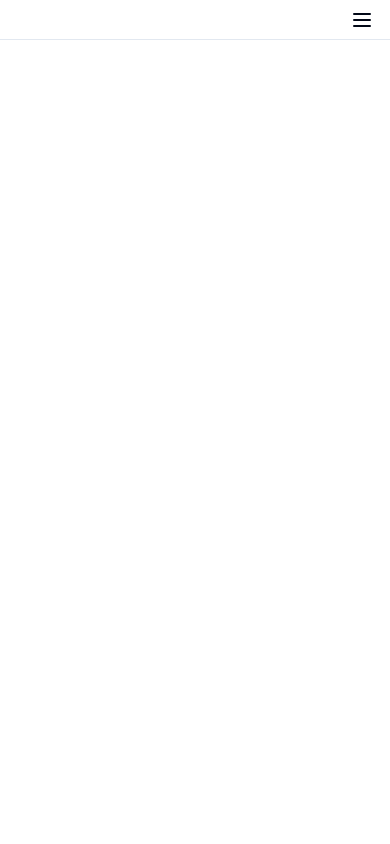
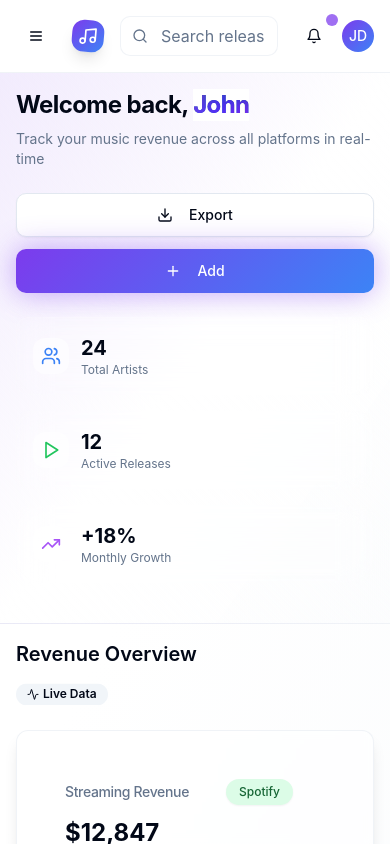
Before and after one commit to reachprojectssite/harmony-hub, a React (Vite) app in the folder frontend/: page / in a window 390 px wide. Built offline with nearby package versions, Linux system fonts and the light colour scheme.

Commit message:
Fixed responsive design and layout issues with proper mobile navigation, improved spacing, and enhanced Arcane Mode compliance

```diff
--- a/frontend/src/App.tsx
+++ b/frontend/src/App.tsx
@@ -9,6 +9,7 @@ import NotFound from "@/pages/NotFound";
 const queryClient = new QueryClient();
 
 const App = () => (
+  <div className="m-0 p-0 min-h-screen w-full bg-background">
     <QueryClientProvider client={queryClient}>
       <TooltipProvider>
         <Toaster />
@@ -16,12 +17,12 @@ const App = () => (
         <BrowserRouter>
           <Routes>
             <Route path="/" element={<Index />} />
-          {/* ADD ALL CUSTOM ROUTES ABOVE THE CATCH-ALL "*" ROUTE */}
             <Route path="*" element={<NotFound />} />
           </Routes>
         </BrowserRouter>
       </TooltipProvider>
     </QueryClientProvider>
+  </div>
 );
 
 export default App;
--- a/frontend/src/components/DashboardLayout.tsx
+++ b/frontend/src/components/DashboardLayout.tsx
@@ -9,11 +9,14 @@ import {
   FileText,
   BarChart3,
   Bell,
-  Search
+  Search,
+  Menu,
+  X
 } from 'lucide-react';
 import { Sidebar, SidebarBody, SidebarLink } from '@/components/ui/sidebar';
 import { Button } from '@/components/ui/button';
 import { Input } from '@/components/ui/input';
+import { Sheet, SheetContent, SheetTrigger } from '@/components/ui/sheet';
 
 interface DashboardLayoutProps {
   children: React.ReactNode;
@@ -21,6 +24,7 @@ interface DashboardLayoutProps {
 
 export default function DashboardLayout({ children }: DashboardLayoutProps) {
   const [open, setOpen] = useState(false);
+  const [mobileMenuOpen, setMobileMenuOpen] = useState(false);
 
   const links = [
     {
@@ -62,6 +66,8 @@ export default function DashboardLayout({ children }: DashboardLayoutProps) {
 
   return (
     <div className="flex h-screen w-full bg-background overflow-hidden m-0 p-0">
+      {/* Desktop Sidebar */}
+      <div className="hidden lg:flex">
         <Sidebar open={open} setOpen={setOpen}>
           <SidebarBody className="justify-between gap-10">
             <div className="flex flex-col flex-1 overflow-y-auto overflow-x-hidden">
@@ -74,35 +80,79 @@ export default function DashboardLayout({ children }: DashboardLayoutProps) {
             </div>
           </SidebarBody>
         </Sidebar>
+      </div>
 
-      <div className="flex-1 flex flex-col overflow-hidden">
+      <div className="flex-1 flex flex-col overflow-hidden min-w-0">
         {/* Top Navigation Bar */}
         <motion.header
           initial={{ y: -20, opacity: 0 }}
           animate={{ y: 0, opacity: 1 }}
-          className="border-b border-border/50 bg-card/30 backdrop-blur-sm p-4 flex items-center justify-between"
+          className="border-b border-border/50 bg-card/30 backdrop-blur-sm p-4 flex items-center justify-between flex-shrink-0"
         >
-          <div className="flex items-center gap-4 flex-1 max-w-md">
-            <div className="relative">
+          {/* Mobile Menu Button */}
+          <div className="flex items-center gap-4 lg:hidden">
+            <Sheet open={mobileMenuOpen} onOpenChange={setMobileMenuOpen}>
+              <SheetTrigger asChild>
+                <Button variant="ghost" size="sm">
+                  <Menu className="h-5 w-5" />
+                </Button>
+              </SheetTrigger>
+              <SheetContent side="left" className="w-[280px] p-0">
+                <div className="flex flex-col h-full">
+                  <div className="p-6 border-b">
+                    <Logo />
+                  </div>
+                  <div className="flex-1 overflow-y-auto p-4">
+                    <div className="flex flex-col gap-2">
+                      {links.map((link, idx) => (
+                        <motion.a
+                          key={idx}
+                          href={link.href}
+                          className="flex items-center gap-3 p-3 rounded-lg hover:bg-accent transition-colors"
+                          onClick={() => setMobileMenuOpen(false)}
+                          whileHover={{ x: 5 }}
+                          whileTap={{ scale: 0.98 }}
+                        >
+                          {link.icon}
+                          <span className="font-medium">{link.label}</span>
+                        </motion.a>
+                      ))}
+                    </div>
+                  </div>
+                </div>
+              </SheetContent>
+            </Sheet>
+            <Logo />
+          </div>
+
+          {/* Search Bar */}
+          <div className="flex items-center gap-4 flex-1 max-w-md mx-4">
+            <div className="relative w-full">
               <Search className="absolute left-3 top-1/2 transform -translate-y-1/2 h-4 w-4 text-muted-foreground" />
               <Input
                 placeholder="Search releases, contracts..."
-                className="pl-10 bg-background/50 border-border/50"
+                className="pl-10 bg-background/50 border-border/50 w-full"
               />
             </div>
           </div>
 
-          <div className="flex items-center gap-2">
+          {/* User Actions */}
+          <div className="flex items-center gap-2 flex-shrink-0">
             <Button variant="ghost" size="sm" className="relative">
               <Bell className="h-4 w-4" />
               <span className="absolute -top-1 -right-1 h-3 w-3 bg-primary rounded-full animate-pulse" />
             </Button>
-            <div className="h-8 w-8 rounded-full harmony-gradient flex items-center justify-center">
+            <motion.div
+              className="h-8 w-8 rounded-full harmony-gradient flex items-center justify-center cursor-pointer"
+              whileHover={{ scale: 1.1 }}
+              whileTap={{ scale: 0.9 }}
+            >
               <span className="text-white text-sm font-medium">JD</span>
-            </div>
+            </motion.div>
           </div>
         </motion.header>
 
+        {/* Main Content */}
         <main className="flex-1 overflow-auto bg-gradient-to-br from-background via-background to-muted/20">
           {children}
         </main>
@@ -129,7 +179,7 @@ const Logo = () => {
       <motion.span
         initial={{ opacity: 0 }}
         animate={{ opacity: 1 }}
-        className="font-bold text-foreground whitespace-pre text-xl gradient-text"
+        className="font-bold text-foreground whitespace-pre text-xl gradient-text hidden sm:block"
       >
         Harmony Hub
       </motion.span>
--- a/frontend/src/components/RevenueCard.tsx
+++ b/frontend/src/components/RevenueCard.tsx
@@ -38,17 +38,17 @@ export default function RevenueCard({
         y: -5,
         transition: { type: "spring", stiffness: 400, damping: 25 }
       }}
-      className="group"
+      className="group w-full"
     >
-      <Card className="revenue-card relative overflow-hidden">
+      <Card className="revenue-card relative overflow-hidden h-full">
         {/* Animated background gradient */}
         <div className="absolute inset-0 bg-gradient-to-br from-primary/5 via-transparent to-secondary/5 opacity-0 group-hover:opacity-100 transition-opacity duration-500" />
 
         <CardHeader className="flex flex-row items-center justify-between space-y-0 pb-3 relative z-10">
-          <CardTitle className="text-sm font-medium text-muted-foreground">{title}</CardTitle>
-          <div className="flex items-center gap-2">
+          <CardTitle className="text-sm font-medium text-muted-foreground truncate pr-2">{title}</CardTitle>
+          <div className="flex items-center gap-2 flex-shrink-0">
             <Badge
-              className={`platform-badge ${platformColor} shadow-sm`}
+              className={`platform-badge ${platformColor} shadow-sm text-xs`}
               variant="secondary"
             >
               {platform}
@@ -61,7 +61,7 @@ export default function RevenueCard({
 
         <CardContent className="relative z-10">
           <motion.div
-            className="text-3xl font-bold mb-2"
+            className="text-2xl sm:text-3xl font-bold mb-2 truncate"
             initial={{ scale: 0.8 }}
             animate={{ scale: 1 }}
             transition={{ delay: index * 0.1 + 0.2 }}
@@ -86,6 +86,7 @@ export default function RevenueCard({
                 ease: "easeInOut",
                 delay: index * 0.2
               }}
+              className="flex-shrink-0"
             >
               {isPositive ? (
                 <TrendingUp className="h-4 w-4 text-green-500 mr-2" />
@@ -94,10 +95,12 @@ export default function RevenueCard({
               )}
             </motion.div>
 
-            <span className={`font-semibold ${isPositive ? 'text-green-500' : 'text-red-500'}`}>
-              {isPositive ? '+' : ''}{change}%
-            </span>
-            <span className="ml-2 text-muted-foreground">vs last month</span>
+            <div className="min-w-0 flex-1">
+              <span className={`font-semibold ${isPositive ? 'text-green-500' : 'text-red-500'}`}>
+                {isPositive ? '+' : ''}{change}%
+              </span>
+              <span className="ml-2 text-muted-foreground text-xs sm:text-sm">vs last month</span>
+            </div>
           </motion.div>
 
           {/* Progress bar */}
@@ -110,7 +113,7 @@ export default function RevenueCard({
             <motion.div
               className={`h-full ${isPositive ? 'bg-green-500' : 'bg-red-500'} rounded-full`}
               initial={{ width: 0 }}
-              animate={{ width: `${Math.abs(change) * 2}%` }}
+              animate={{ width: `${Math.min(Math.abs(change) * 2, 100)}%` }}
               transition={{ delay: index * 0.1 + 0.6, duration: 1 }}
             />
           </motion.div>
--- a/frontend/src/pages/Index.tsx
+++ b/frontend/src/pages/Index.tsx
@@ -5,7 +5,7 @@ import { GradientText } from '@/components/ui/gradient-text';
 import { Card, CardContent, CardHeader, CardTitle } from '@/components/ui/card';
 import { Button } from '@/components/ui/button';
 import { Badge } from '@/components/ui/badge';
-import { Plus, Download, Play, Pause, Activity, Users, TrendingUp } from 'lucide-react';
+import { Plus, Download, Play, Activity, Users, TrendingUp } from 'lucide-react';
 
 export default function Index() {
   const revenueData = [
@@ -47,36 +47,38 @@ export default function Index() {
 
   return (
     <DashboardLayout>
-      <div className="p-0 m-0 w-full min-h-full">
+      <div className="w-full min-h-full m-0 p-0">
         {/* Hero Section */}
         <motion.section
           initial={{ opacity: 0 }}
           animate={{ opacity: 1 }}
-          className="relative overflow-hidden bg-gradient-to-br from-primary/10 via-background to-secondary/10 p-8 border-b border-border/50"
+          className="relative overflow-hidden bg-gradient-to-br from-primary/10 via-background to-secondary/10 p-4 sm:p-6 lg:p-8 border-b border-border/50"
         >
-          <div className="max-w-screen-xl mx-auto">
+          <div className="max-w-screen-xl mx-auto w-full">
             <motion.div
               initial={{ opacity: 0, y: -20 }}
               animate={{ opacity: 1, y: 0 }}
-              className="flex items-center justify-between mb-8"
+              className="flex flex-col lg:flex-row lg:items-center lg:justify-between gap-6 mb-6 lg:mb-8"
             >
-              <div>
-                <h1 className="text-4xl font-bold tracking-tight mb-2">
+              <div className="flex-1 min-w-0">
+                <h1 className="text-2xl sm:text-3xl lg:text-4xl font-bold tracking-tight mb-2">
                   Welcome back, <GradientText>John</GradientText>
                 </h1>
-                <p className="text-muted-foreground text-lg">
+                <p className="text-muted-foreground text-sm sm:text-base lg:text-lg">
                   Track your music revenue across all platforms in real-time
                 </p>
               </div>
 
-              <div className="flex gap-3">
+              <div className="flex flex-col sm:flex-row gap-3 flex-shrink-0">
                 <Button variant="outline" size="lg" className="shadow-sm hover:shadow-md transition-shadow">
                   <Download className="h-4 w-4 mr-2" />
-                  Export Report
+                  <span className="hidden sm:inline">Export Report</span>
+                  <span className="sm:hidden">Export</span>
                 </Button>
                 <Button size="lg" className="harmony-gradient text-white shadow-lg hover:shadow-xl transition-all animate-pulse-glow">
                   <Plus className="h-4 w-4 mr-2" />
-                  Add Release
+                  <span className="hidden sm:inline">Add Release</span>
+                  <span className="sm:hidden">Add</span>
                 </Button>
               </div>
             </motion.div>
@@ -86,7 +88,7 @@ export default function Index() {
               initial={{ opacity: 0, y: 20 }}
               animate={{ opacity: 1, y: 0 }}
               transition={{ delay: 0.2 }}
-              className="grid grid-cols-1 md:grid-cols-3 gap-4 mb-8"
+              className="grid grid-cols-1 sm:grid-cols-3 gap-4 mb-6 lg:mb-8"
             >
               {quickStats.map((stat, index) => (
                 <motion.div
@@ -99,9 +101,9 @@ export default function Index() {
                   <div className={`p-2 rounded-lg bg-background/50 ${stat.color}`}>
                     <stat.icon className="h-5 w-5" />
                   </div>
-                  <div>
-                    <p className="text-2xl font-bold">{stat.value}</p>
-                    <p className="text-sm text-muted-foreground">{stat.label}</p>
+                  <div className="min-w-0 flex-1">
+                    <p className="text-xl sm:text-2xl font-bold truncate">{stat.value}</p>
+                    <p className="text-xs sm:text-sm text-muted-foreground truncate">{stat.label}</p>
                   </div>
                 </motion.div>
               ))}
@@ -110,22 +112,22 @@ export default function Index() {
         </motion.section>
 
         {/* Main Content */}
-        <div className="p-8 space-y-8 max-w-screen-xl mx-auto w-full">
+        <div className="p-4 sm:p-6 lg:p-8 space-y-6 lg:space-y-8 max-w-screen-xl mx-auto w-full">
           {/* Revenue Cards */}
           <motion.section
             initial={{ opacity: 0 }}
             animate={{ opacity: 1 }}
             transition={{ delay: 0.4 }}
           >
-            <div className="flex items-center justify-between mb-6">
-              <h2 className="text-2xl font-semibold">Revenue Overview</h2>
-              <Badge variant="secondary" className="animate-float">
+            <div className="flex flex-col sm:flex-row sm:items-center sm:justify-between gap-4 mb-6">
+              <h2 className="text-xl sm:text-2xl font-semibold">Revenue Overview</h2>
+              <Badge variant="secondary" className="animate-float self-start sm:self-auto">
                 <Activity className="h-3 w-3 mr-1" />
                 Live Data
               </Badge>
             </div>
 
-            <div className="grid gap-6 md:grid-cols-2 lg:grid-cols-4">
+            <div className="grid gap-4 sm:gap-6 grid-cols-1 sm:grid-cols-2 xl:grid-cols-4">
               {revenueData.map((data, index) => (
                 <RevenueCard key={data.title} {...data} index={index} />
               ))}
@@ -137,7 +139,7 @@ export default function Index() {
             initial={{ opacity: 0 }}
             animate={{ opacity: 1 }}
             transition={{ delay: 0.6 }}
-            className="grid gap-8 lg:grid-cols-2"
+            className="grid gap-6 lg:gap-8 grid-cols-1 lg:grid-cols-2"
           >
             <motion.div
               initial={{ opacity: 0, x: -20 }}
@@ -145,22 +147,22 @@ export default function Index() {
               transition={{ delay: 0.7 }}
               whileHover={{ scale: 1.01 }}
             >
-              <Card className="glass-effect border-border/50 shadow-xl">
+              <Card className="glass-effect border-border/50 shadow-xl h-full">
                 <CardHeader>
-                  <CardTitle className="flex items-center gap-2">
+                  <CardTitle className="flex items-center gap-2 text-lg">
                     <TrendingUp className="h-5 w-5 text-primary" />
                     Revenue Trends
                   </CardTitle>
                 </CardHeader>
                 <CardContent>
-                  <div className="h-[300px] flex items-center justify-center text-muted-foreground bg-gradient-to-br from-primary/5 to-secondary/5 rounded-lg">
+                  <div className="h-[250px] sm:h-[300px] flex items-center justify-center text-muted-foreground bg-gradient-to-br from-primary/5 to-secondary/5 rounded-lg">
                     <motion.div
                       animate={{ scale: [1, 1.05, 1] }}
                       transition={{ duration: 2, repeat: Infinity }}
                       className="text-center"
                     >
-                      <Activity className="h-12 w-12 mx-auto mb-4 text-primary" />
-                      <p>Interactive chart visualization coming soon</p>
+                      <Activity className="h-8 sm:h-12 w-8 sm:w-12 mx-auto mb-4 text-primary" />
+                      <p className="text-sm sm:text-base">Interactive chart visualization coming soon</p>
                     </motion.div>
                   </div>
                 </CardContent>
@@ -173,24 +175,24 @@ export default function Index() {
               transition={{ delay: 0.8 }}
               whileHover={{ scale: 1.01 }}
             >
-              <Card className="glass-effect border-border/50 shadow-xl">
+              <Card className="glass-effect border-border/50 shadow-xl h-full">
                 <CardHeader>
-                  <CardTitle className="flex items-center gap-2">
+                  <CardTitle className="flex items-center gap-2 text-lg">
                     <Play className="h-5 w-5 text-primary" />
                     Platform Distribution
                   </CardTitle>
                 </CardHeader>
                 <CardContent>
-                  <div className="h-[300px] flex items-center justify-center text-muted-foreground bg-gradient-to-br from-secondary/5 to-primary/5 rounded-lg">
+                  <div className="h-[250px] sm:h-[300px] flex items-center justify-center text-muted-foreground bg-gradient-to-br from-secondary/5 to-primary/5 rounded-lg">
                     <motion.div
                       animate={{ rotate: [0, 360] }}
                       transition={{ duration: 20, repeat: Infinity, ease: "linear" }}
                       className="text-center"
                     >
-                      <div className="h-12 w-12 mx-auto mb-4 rounded-full harmony-gradient flex items-center justify-center">
-                        <Play className="h-6 w-6 text-white" />
+                      <div className="h-8 sm:h-12 w-8 sm:w-12 mx-auto mb-4 rounded-full harmony-gradient flex items-center justify-center">
+                        <Play className="h-4 sm:h-6 w-4 sm:w-6 text-white" />
                       </div>
-                      <p>Platform breakdown chart coming soon</p>
+                      <p className="text-sm sm:text-base">Platform breakdown chart coming soon</p>
                     </motion.div>
                   </div>
                 </CardContent>
@@ -206,7 +208,7 @@ export default function Index() {
           >
             <Card className="glass-effect border-border/50 shadow-xl">
               <CardHeader>
-                <CardTitle className="flex items-center gap-2">
+                <CardTitle className="flex items-center gap-2 text-lg">
                   <Activity className="h-5 w-5 text-primary" />
                   Recent Activity
                 </CardTitle>
@@ -224,20 +226,20 @@ export default function Index() {
                       animate={{ opacity: 1, x: 0 }}
                       transition={{ delay: 1 + index * 0.1 }}
                       whileHover={{ scale: 1.02, x: 5 }}
-                      className="flex items-center justify-between p-4 rounded-xl bg-gradient-to-r from-card/50 to-muted/20 border border-border/50 hover:border-primary/20 transition-all duration-300 cursor-pointer group"
+                      className="flex flex-col sm:flex-row sm:items-center sm:justify-between gap-3 p-4 rounded-xl bg-gradient-to-r from-card/50 to-muted/20 border border-border/50 hover:border-primary/20 transition-all duration-300 cursor-pointer group"
                     >
-                      <div className="flex items-center gap-4">
-                        <div className={`h-3 w-3 rounded-full ${
+                      <div className="flex items-center gap-4 min-w-0 flex-1">
+                        <div className={`h-3 w-3 rounded-full flex-shrink-0 ${
                           activity.type === 'success' ? 'bg-green-500' :
                           activity.type === 'milestone' ? 'bg-purple-500' : 'bg-blue-500'
                         } animate-pulse`} />
-                        <div>
-                          <p className="font-medium group-hover:text-primary transition-colors">{activity.action}</p>
-                          <p className="text-sm text-muted-foreground">{activity.platform} • {activity.time}</p>
+                        <div className="min-w-0 flex-1">
+                          <p className="font-medium group-hover:text-primary transition-colors text-sm sm:text-base truncate">{activity.action}</p>
+                          <p className="text-xs sm:text-sm text-muted-foreground truncate">{activity.platform} • {activity.time}</p>
                         </div>
                       </div>
-                      <div className="text-right">
-                        <p className="font-semibold text-lg">{activity.amount}</p>
+                      <div className="text-right flex-shrink-0">
+                        <p className="font-semibold text-base sm:text-lg">{activity.amount}</p>
                       </div>
                     </motion.div>
                   ))}
```
Lines whose indentation alone changed are shown as unchanged.
